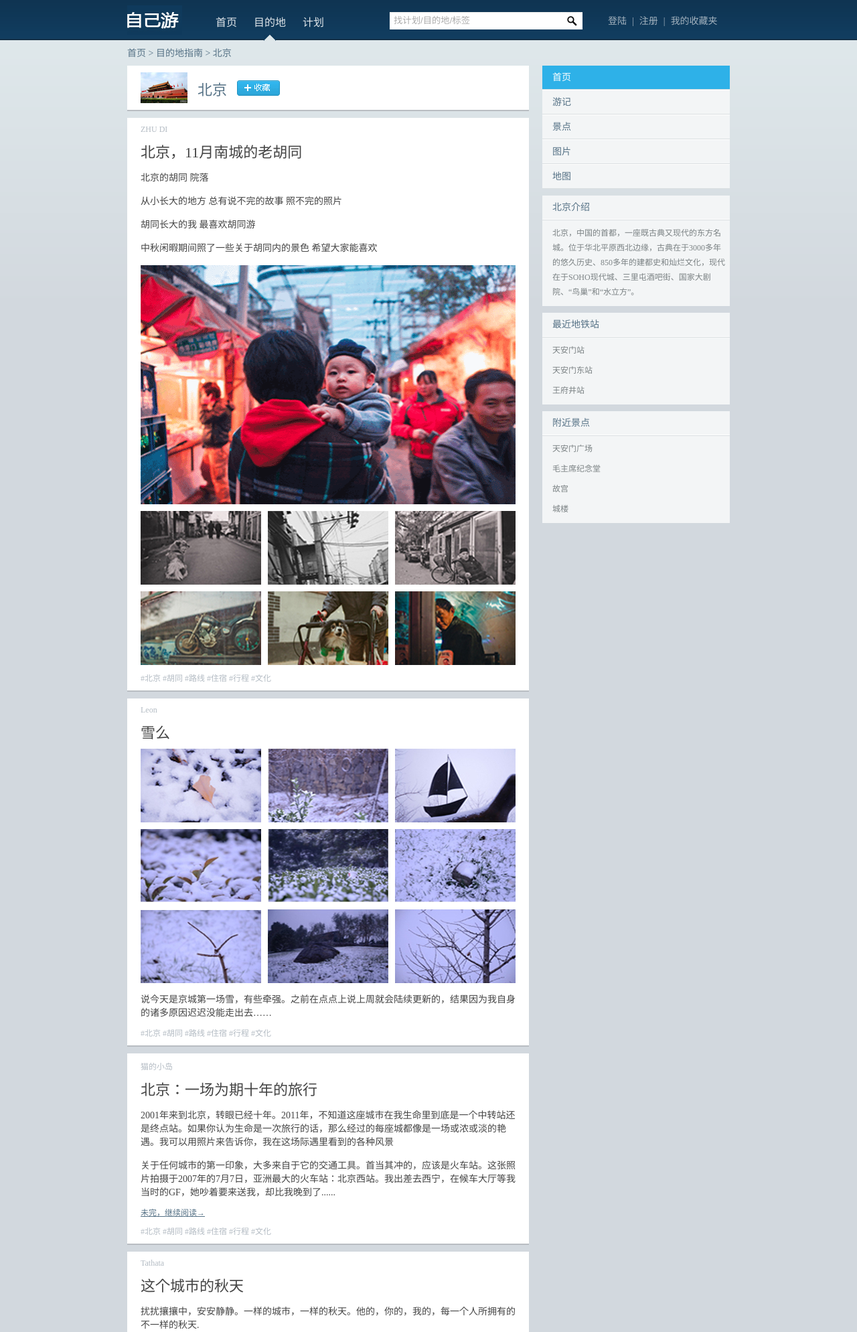
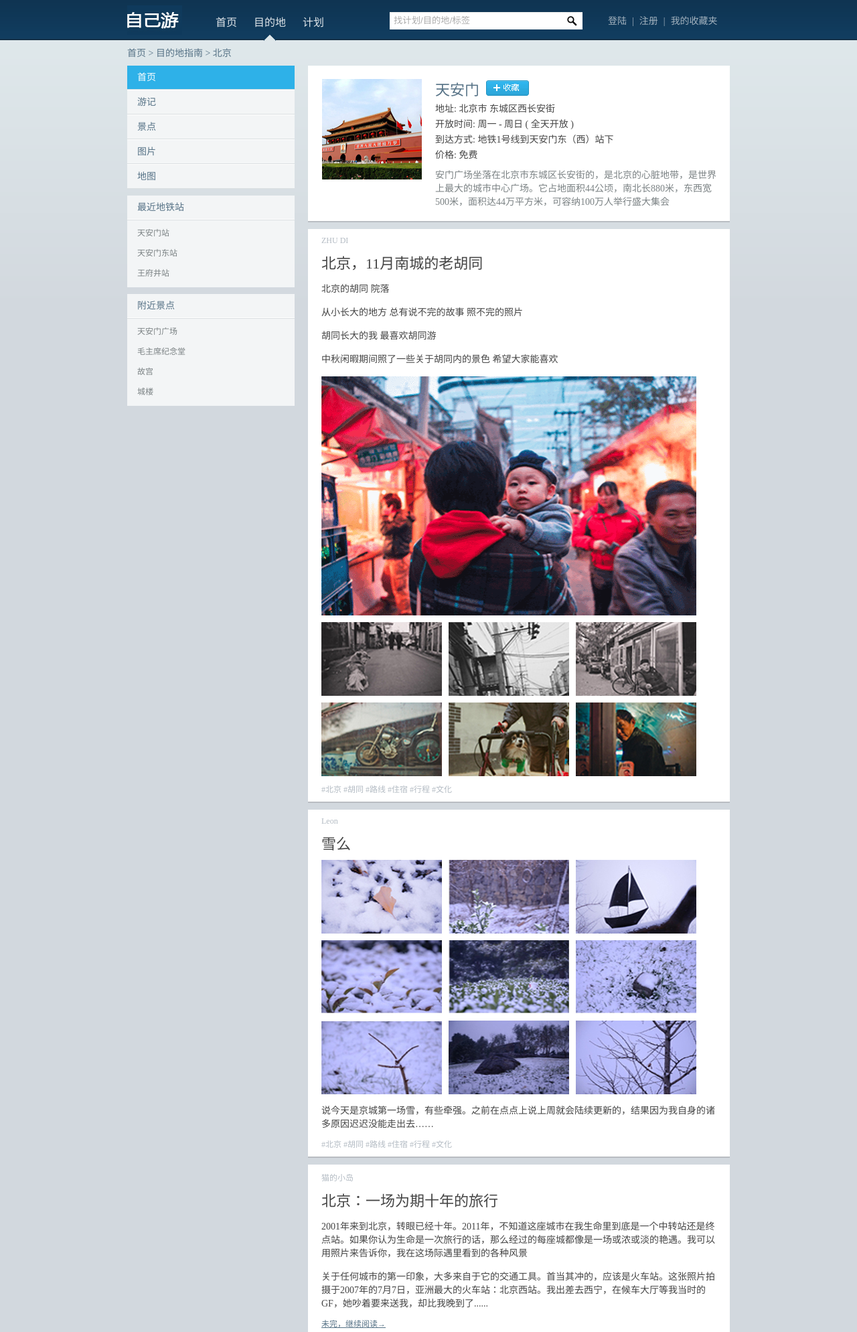
Before and after one commit to cheewu/zijiyou-php, a PHP site: page /poi.html in a window 1280 px wide. Shown: the top 1989 px of the page at 67% size. Run offline with PHP 8.4, Linux system fonts and the light colour scheme.

Commit message:
new version design ,layout and colour change

```diff
--- a/design/pages/poi.html
+++ b/design/pages/poi.html
@@ -23,14 +23,50 @@
   </div>
   <div id="middle">
   <div class="classify"><a href="#">首页</a> &gt; <a href="#">目的地指南</a> &gt; <a href="#">北京</a> </div>
-  <div id="middle_left">
-    <div class="travel">
-	  <div class="insets"><img src="images/insets.jpg" width="70" height="46" /></div>
-	  <div class="headline">北京</div>
-	  <div class="shoucang"><input name="" type="image" src="images/collection.jpg" /></div>
+  <div id="middle_right">
+    <Div class="aside">
+	  <ul>
+	    <li class="shouye"><A href="#">首页</A></li>
+	    <li><A href="#">游记</A></li>
+	    <li><A href="#">景点</A></li>
+	    <li><A href="#">图片</A></li>
+	    <li><A href="#">地图</A></li>
+	  </ul>
+	</Div>
+	<div class="offside">
+	  <h1>最近地铁站</h1>
+	  <div class="description">
+	    <p>天安门站</p>
+		<p>天安门东站</p>
+		<p>王府井站</p>
+	  </div>
 	</div>
 
-	<div class="travel">
+	<div class="offside">
+	  <h1>附近景点</h1>
+	  <div class="description">
+	    <p>天安门广场</p>
+		<p>毛主席纪念堂</p>
+		<p>故宫</p>
+		<p>城楼</p>
+	  </div>
+	</div>
+
+	</div>
+  <div id="middle_left">
+  <div class="travel">
+	  <div class="jd_tu"><img src="images/attraction_01.jpg" width="150" height="150" />
+	  </div>
+	  <div class="jd_content">
+	    <h1><span>天安门</span><div class="sc"><input name="" type="image" src="images/collection.jpg" /></div></h1>
+	    <h5>地址: 北京市 东城区西长安街</h5>
+		<h5>开放时间: 周一 - 周日 ( 全天开放 )</h5>
+<h5>到达方式: 地铁1号线到天安门东（西）站下</h5>
+        <h5>价格: 免费</h5>
+        <h5 class="miaoshu">安门广场坐落在北京市东城区长安街的，是北京的心脏地带，是世界上最大的城市中心广场。它占地面积44公顷，南北长880米，东西宽500米，面积达44万平方米，可容纳100万人举行盛大集会</h5>
+	  </div>
+	</div>
+    <div class="travel">
 	  <div class="basic">ZHU DI</div>
 	  <h1>北京，11月南城的老胡同</h1>
 	  <p>北京的胡同 院落</p>
@@ -83,43 +119,7 @@
 	<div class="page"><a href="#">上一页</a> <a href="#">下一页</a></div>
 
 	</div>
-  <div id="middle_right">
-    <Div class="aside">
-	  <ul>
-	    <li class="shouye"><A href="#">首页</A></li>
-	    <li><A href="#">游记</A></li>
-	    <li><A href="#">景点</A></li>
-	    <li><A href="#">图片</A></li>
-	    <li><A href="#">地图</A></li>
-	  </ul>
-	</Div>
-	<div class="offside">
-	  <h1>北京介绍</h1>
-	  <div class="description">
-	    <p>北京，中国的首都，一座既古典又现代的东方名城。位于华北平原西北边缘，古典在于3000多年的悠久历史、850多年的建都史和灿烂文化，现代在于SOHO现代城、三里屯酒吧街、国家大剧院、“鸟巢”和“水立方”。</p>
-	  </div>
-	</div>
 
-	<div class="offside">
-	  <h1>最近地铁站</h1>
-	  <div class="description">
-	    <p>天安门站</p>
-		<p>天安门东站</p>
-		<p>王府井站</p>
-	  </div>
-	</div>
-
-	<div class="offside">
-	  <h1>附近景点</h1>
-	  <div class="description">
-	    <p>天安门广场</p>
-		<p>毛主席纪念堂</p>
-		<p>故宫</p>
-		<p>城楼</p>
-	  </div>
-	</div>
-
-	</div>
   </div>
 
   <div id="footer">
--- a/design/pages/style/css.css
+++ b/design/pages/style/css.css
@@ -21,42 +21,42 @@ h1,h2,h3,h4,h5,h6{ font-size:14px; font-weight:normal;}
 /* main */
 #middle{ width:900px; float:left;}
 .classify{ width:900px; float:left; margin-top:8px;}
-#middle_left{ width:600px; float:left;}
-.travel{ width:560px; float:left; background:#FFFFFF; margin-top:10px; padding:10px 20px 10px 20px; border-bottom:2px solid #B9BDC2;}
+#middle_left{ width:630px; float:left; margin-left:20px;}
+.travel{ width:590px; float:left; background:#FFFFFF; margin-top:10px; padding:10px 20px 10px 20px; border-bottom:2px solid #B9BDC2;}
 .insets{ float:left;}
 .headline{ float:left; margin-top:8px; font-size:22px; padding-left:15px; }
 .shoucang{ float:left; padding-left:15px; margin-top:12px;}
 .travel h1{ font-size:22px; color:#444444; margin-top:8px;}
-.travel p{ width:560px; float:left; color:#444444; margin-top:15px; line-height:20px;}
+.travel p{ width:590px; float:left; color:#444444; margin-top:15px; line-height:20px;}
 .basic{ color:#B3BBC3; font-size:12px;}
 .travel h2{ float:left; margin-top:15px;}
 .travel h3{ float:left; padding-left:10px; padding-TOP:10px;}
-.travel h4{ width:560px; float:left; font-size:12px; margin-top:10px;}
+.travel h4{ width:590px; float:left; font-size:12px; margin-top:10px;}
 .travel h4 a{ text-decoration:underline;}
 .travel .wuno{ padding-left:0px;}
-.labelwz{ width:560px; float:left; font-size:12px; margin-top:10px;}
+.labelwz{ width:590px; float:left; font-size:12px; margin-top:10px;}
 .labelwz a{ color:#B3BBC3;}
 .page{ width:140px; float:left; line-height:30px; margin-top:10px; margin-bottom:10px; padding-left:460px;}
 .page a{ width:60px; height:30px; text-align:center; margin-left:10px; background:#FFFFFF; float:left; }
-#middle_right{ width:280px; float:left; margin-left:20px;}
-.aside{ width:280px; float:left; margin-top:10px;}
+#middle_right{ width:250px; float:left;}
+.aside{ width:250px; float:left; margin-top:10px;}
 .aside ul li{ list-style:none; }
-.aside ul li a{ width:265px; float:left; height:35px; line-height:35px; padding-left:15px; background:#F3F5F6; border-bottom:1px solid #DADFE1; border-top:1px solid #FFFFFF;}
+.aside ul li a{ width:235px; float:left; height:35px; line-height:35px; padding-left:15px; background:#F3F5F6; border-bottom:1px solid #DADFE1; border-top:1px solid #FFFFFF;}
 .aside ul li a:hover{ background:#FFFFFF; border-top:none;}
 .aside .shouye a,.aside .shouye a:hover{ background:#2EB1E8; color:#FFFFFF; border-top:none;}
-.offside{ width:280px; float:left; margin-top:10px; background:#F3F5F6;}
+.offside{ width:250px; float:left; margin-top:10px; background:#F3F5F6;}
 .offside h1{ padding-left:15px; line-height:35px; border-bottom:1px solid #FFFFFF; }
 .description{ border-top:1px solid #DADFE1;padding-bottom:10px;}
-.description p{ width:260px; padding-left:15px; font-size:12px; color:#7A8183; margin-top:8px; line-height:22px; }
-.jingdian{ width:280px; float:left; border-top:1px solid #DADFE1; padding-top:10px; padding-bottom:5px;}
-.jingdian ol{ width:78px; float:left; padding-left:12px;}
-.jingdian ol dt{ width:78px; float:left; }
-.jingdian ol dd{ width:78px; float:left; font-size:12px; text-align:center; line-height:22px;}
+.description p{ width:220px; padding-left:15px; font-size:12px; color:#7A8183; margin-top:8px; line-height:22px; }
+.jingdian{ width:250px; float:left; border-top:1px solid #DADFE1; padding-top:10px; padding-bottom:5px;}
+.jingdian ol{ width:65px; float:left; padding-left:13px;}
+.jingdian ol dt{ width:65px; float:left; }
+.jingdian ol dd{ width:65px; float:left; font-size:12px; text-align:center; line-height:22px;}
 .jingdian ol dd a{ color:#7A8183;}
-.quguo{ width:280px; float:left; border-top:1px solid #DADFE1; padding-top:10px; padding-bottom:5px;}
-.quguo ol{ width:55px; float:left; padding-left:12px;}
-.quguo ol dt{ width:55px; float:left; }
-.quguo ol dd{ width:55px; float:left; font-size:12px; text-align:center; line-height:22px;}
+.quguo{ width:250px; float:left; border-top:1px solid #DADFE1; padding-top:10px; padding-bottom:5px;}
+.quguo ol{ width:65px; float:left; padding-left:13px;}
+.quguo ol dt{ width:65px; float:left; }
+.quguo ol dd{ width:65px; float:left; font-size:12px; text-align:center; line-height:22px;}
 .quguo ol dd a{ color:#7A8183;}
 .description h2{ float:left; margin-top:10px; padding-left:15px; padding-bottom:10px; }
 
@@ -66,14 +66,16 @@ h1,h2,h3,h4,h5,h6{ font-size:14px; font-weight:normal;}
 
 /* attraction */
 .jd_tu{ width:150px; float:left; margin-top:10px;}
-.jd_content{ width:390px; float:left; margin-left:20px;  margin-bottom:10px;}
+.jd_content{ width:420px; float:left; margin-left:20px;  margin-bottom:10px;}
 .jd_content h1{ color:#567286;}
-.jd_content h5{ color:#444444; margin-top:3px;}
+.jd_content span{ float:left;}
+.sc{ margin-top:4px; float:left; padding-left:10px;}
+.jd_content h5{ width:420px; float:left; color:#444444; margin-top:3px;}
 .jd_content .miaoshu{ margin-top:10px; color:#7A8183;}
 
 /* youji */
-.youji_ss{ width:280px; float:left; height:32px; background:#FFFFFF; border-top:1px solid #BFCACA; margin-top:10px;}
-.Search_label{ width:230px; float:left; background:#FFFFFF; margin-top:3px; border:1px solid #FFFFFF;  height:24px; padding-left:5px; line-height:24px; color:#AAAAAA;}
+.youji_ss{ width:250px; float:left; height:32px; background:#FFFFFF; border-top:1px solid #BFCACA; margin-top:10px;}
+.Search_label{ width:200px; float:left; background:#FFFFFF; margin-top:3px; border:1px solid #FFFFFF;  height:24px; padding-left:5px; line-height:24px; color:#AAAAAA;}
 .anniu{ margin-top:5px; float:left; margin-left:4px;}
 
 /* tupian */
```
Also changed, not shown: design/pages/attraction.html (+28 -27 lines), design/pages/index.html (+107 -104 lines), design/pages/tupian.html (+6 -5 lines), design/pages/youji.html (+42 -41 lines).
